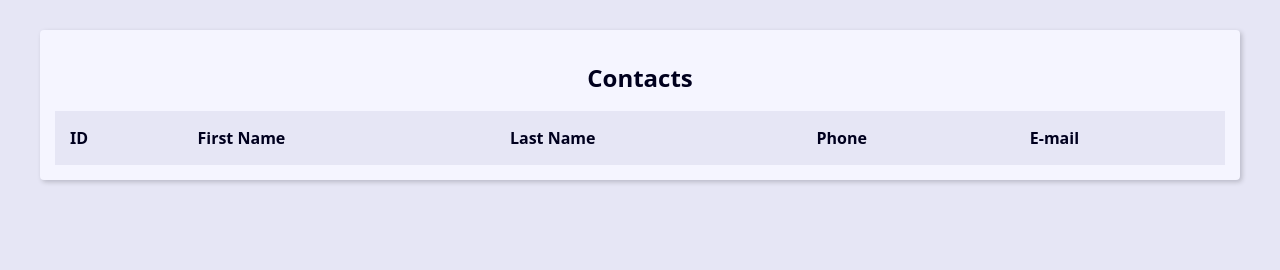
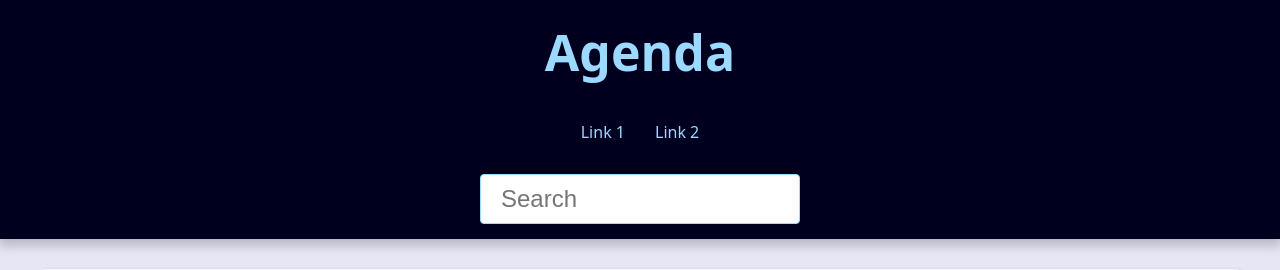
Before and after one commit to jefferson-duarte/Project_Agenda, a Django app: page / in a window 1280 px wide. Shown: the top 270 px of the page. Run offline with Django 5.2, Linux system fonts and the light colour scheme; data that the repository does not hold is empty.

Commit message:
Separated the base.html in partials

```diff
--- a/base_templates/global/base.html
+++ b/base_templates/global/base.html
@@ -1,14 +1,11 @@
-{% load static %}
-
 <!DOCTYPE html>
 <html lang="en">
 <head>
-    <meta charset="UTF-8">
-    <meta name="viewport" content="width=device-width, initial-scale=1.0">
-    <title>Base Template</title>
-    <link rel="stylesheet" href="{% static "global/css/style.css" %}">
+    {% include "global/partials/_head.html" %}
 </head>
 <body>
+
+    {% include "global/partials/_header.html" %}
 
     <main class="content">
         {% block content %}{% endblock content %}
--- /dev/null
+++ b/base_templates/global/partials/_head.html
@@ -0,0 +1,6 @@
+{% load static %}
+
+<meta charset="UTF-8">
+<meta name="viewport" content="width=device-width, initial-scale=1.0">
+<title>{{ site_title }}Agenda</title>
+<link rel="stylesheet" href="{% static "global/css/style.css" %}">
--- /dev/null
+++ b/base_templates/global/partials/_header.html
@@ -0,0 +1,28 @@
+<header class="header">
+    <h1 class="header-heading">
+        <a class="header-link" href="{% url "contact:index" %}">
+            Agenda
+        </a>
+    </h1>
+
+    <nav class="menu">
+        <ul class="menu-list">
+            <li class="menu-item">
+                <a href="" class="menu-link">
+                    Link 1
+                </a>
+            </li>
+            <li class="menu-item">
+                <a href="" class="menu-link">
+                    Link 2
+                </a>
+            </li>
+        </ul>
+    </nav>
+
+    <div class="search">
+        <form action="" method="get">
+            <input type="text" class="search-input" placeholder="Search" id="search" name="q">
+        </form>
+    </div>
+</header>
--- a/contact/templates/contact/index.html
+++ b/contact/templates/contact/index.html
@@ -22,7 +22,7 @@
                 {% for contact in contacts %}
                     <tr class="table-row">
                         <td class="table-cel">
-                            <a class="table-link" href="">
+                            <a class="table-link" href="{% url "contact:contact" contact.id %}">
                                 {{ contact.id }}
                             </a>
                         </td>
--- a/contact/urls.py
+++ b/contact/urls.py
@@ -4,5 +4,6 @@ from . import views
 app_name = 'contact'
 
 urlpatterns = [
+    path('<int:contact_id>/', views.contact, name='contact'),
     path('', views.index, name='index'),
 ]
--- a/contact/views/contact_views.py
+++ b/contact/views/contact_views.py
@@ -1,4 +1,4 @@
-from django.shortcuts import render
+from django.shortcuts import render, get_object_or_404
 from contact.models import Contact
 
 
@@ -6,10 +6,32 @@ def index(request):
     contacts = Contact.objects.filter(show=True).order_by('-id')
 
     context = {
-        'contacts': contacts
+        'contacts': contacts,
+        'site_title': 'Contatos - '
     }
     return render(
         request,
         'contact/index.html',
         context,
     )
+
+
+def contact(request, contact_id):
+    # single_contact = Contact.objects.get(pk=contact_id)
+    single_contact = get_object_or_404(
+        Contact,
+        id=contact_id,
+        show=True
+    )
+
+    contact_name = f'{single_contact.first_name} {single_contact.last_name} - '
+    context = {
+        'contact': single_contact,
+        'site_title': contact_name,
+    }
+
+    return render(
+        request,
+        'contact/contact.html',
+        context
+    )
```
Also changed, not shown: contact/admin.py (+10 -0 lines), contact/templates/contact/contact.html (added, +19 -0 lines).
